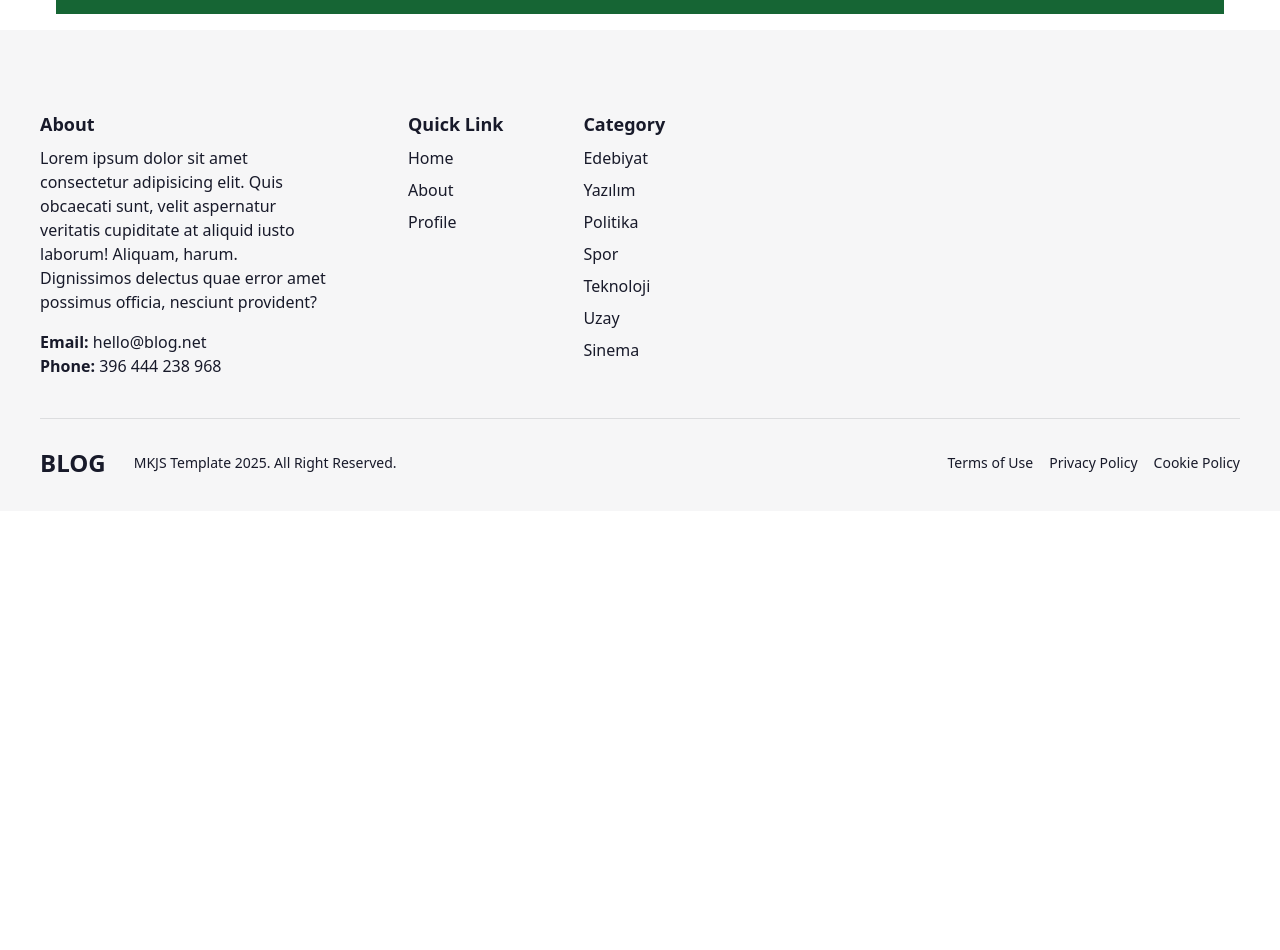
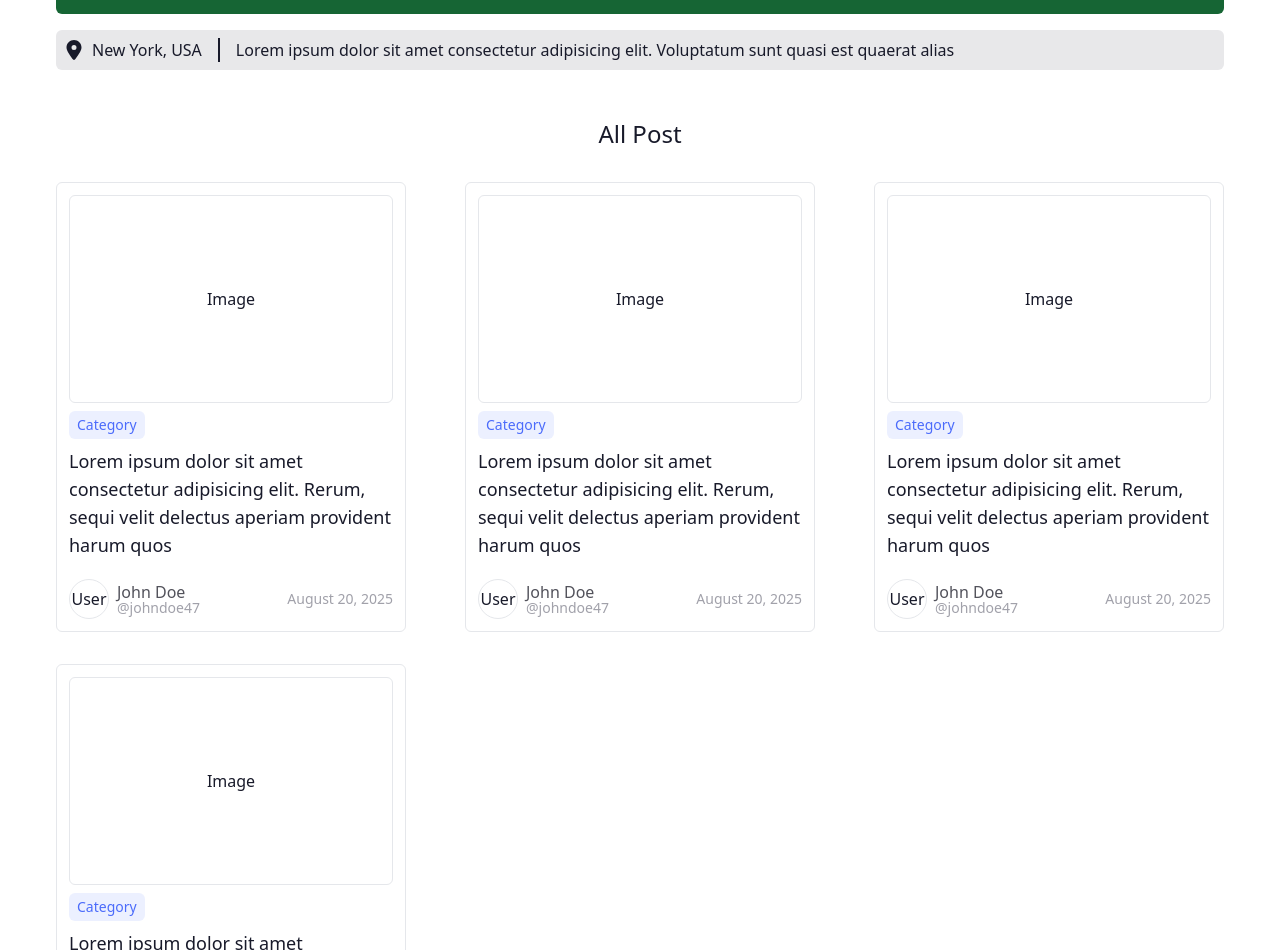
Before and after one commit to kayamazlum/Blog-App-Front, a Next.js app: page /user_profile in a window 1280 px wide. Shown: the part 482-1432 px from the top of the page. Before the commit the page ends 993 px from the top, so only its background shows below. Built offline with nearby package versions, Linux system fonts and the light colour scheme.

Commit message:
user profile sayfası yapildi

```diff
--- a/src/app/(pages)/user_profile/page.tsx
+++ b/src/app/(pages)/user_profile/page.tsx
@@ -1,6 +1,8 @@
 import Footer from "@/components/footer";
 import Header from "@/components/header";
+import PostCard from "@/components/postCard";
 import React from "react";
+import { FaLocationDot } from "react-icons/fa6";
 
 const UserProfile = () => {
   return (
@@ -10,7 +12,7 @@ const UserProfile = () => {
         <div className="w-[1200px] md:mx-8 sm:mx-4 mx-2 p-4">
           <div className="flex flex-col gap-4">
             <div className="w-full relative">
-              <div className="w-full bg-green-800 h-96 items-center justify-center flex ">
+              <div className="w-full bg-green-800 h-96 items-center justify-center flex rounded-md">
                 Header Image
               </div>
               <div className="absolute -translate-y-36 translate-x-4 flex gap-2 items-center justify-center">
@@ -23,6 +25,24 @@ const UserProfile = () => {
                 </div>
               </div>
             </div>
+            <div className="flex p-2 gap-4 dark:bg-darkultra bg-light2 rounded-md  items-center">
+              <div className="flex gap-2 items-center">
+                <FaLocationDot size={20} /> <span>New York, USA</span>
+              </div>
+              <p className="border-l-2  border-dark dark:border-light2 pl-4">
+                Lorem ipsum dolor sit amet consectetur adipisicing elit.
+                Voluptatum sunt quasi est quaerat alias
+              </p>
+            </div>
+            <div className="text-2xl mt-8 mb-4 flex w-full justify-center items-center">
+              All Post
+            </div>
+            <div className="flex flex-wrap justify-between xl:gap-x-4 gap-y-8 mb-16">
+              <PostCard />
+              <PostCard />
+              <PostCard />
+              <PostCard />
+            </div>
           </div>
         </div>
       </div>
--- a/src/components/postCard/index.tsx
+++ b/src/components/postCard/index.tsx
@@ -1,6 +1,9 @@
+"use client";
+import { useRouter } from "next/navigation";
 import React from "react";
 
 const PostCard = () => {
+  const router = useRouter();
   return (
     <div className="flex flex-col xl:w-[350px] lg:w-[32%] md:w-[47%] sm:w-[48%] w-full h-[450px] justify-between border dark:border-zinc-600 p-3 items-center rounded-md gap-4">
       <div className="flex flex-col gap-2">
@@ -20,7 +23,10 @@ const PostCard = () => {
       </div>
 
       <div className="flex w-full justify-between items-center ">
-        <div className="flex gap-1 items-center">
+        <div
+          className="flex gap-1 items-center"
+          onClick={() => router.push("/user_profile")}
+        >
           <span className="rounded-full w-10 h-10 border flex items-center justify-center cursor-pointer">
             User
           </span>
```
